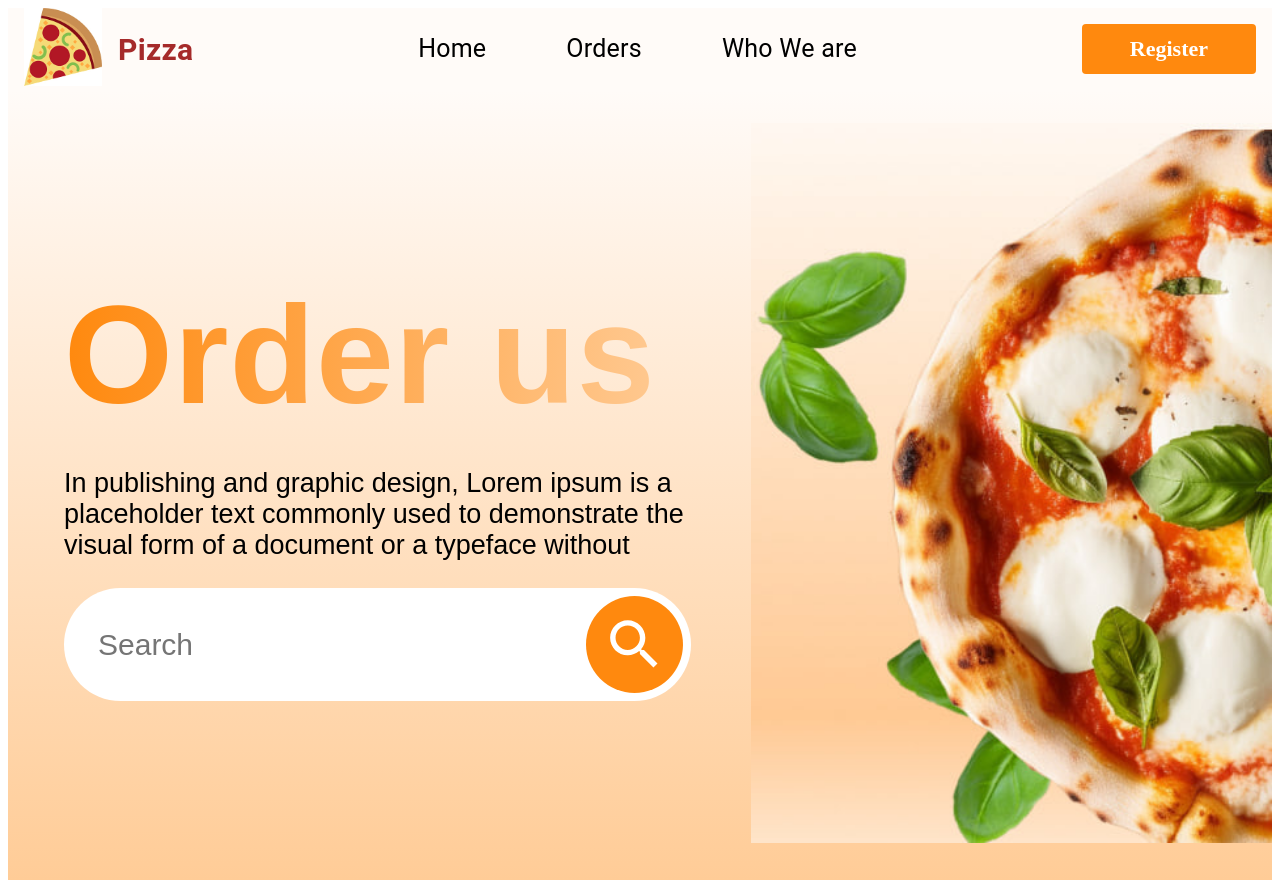
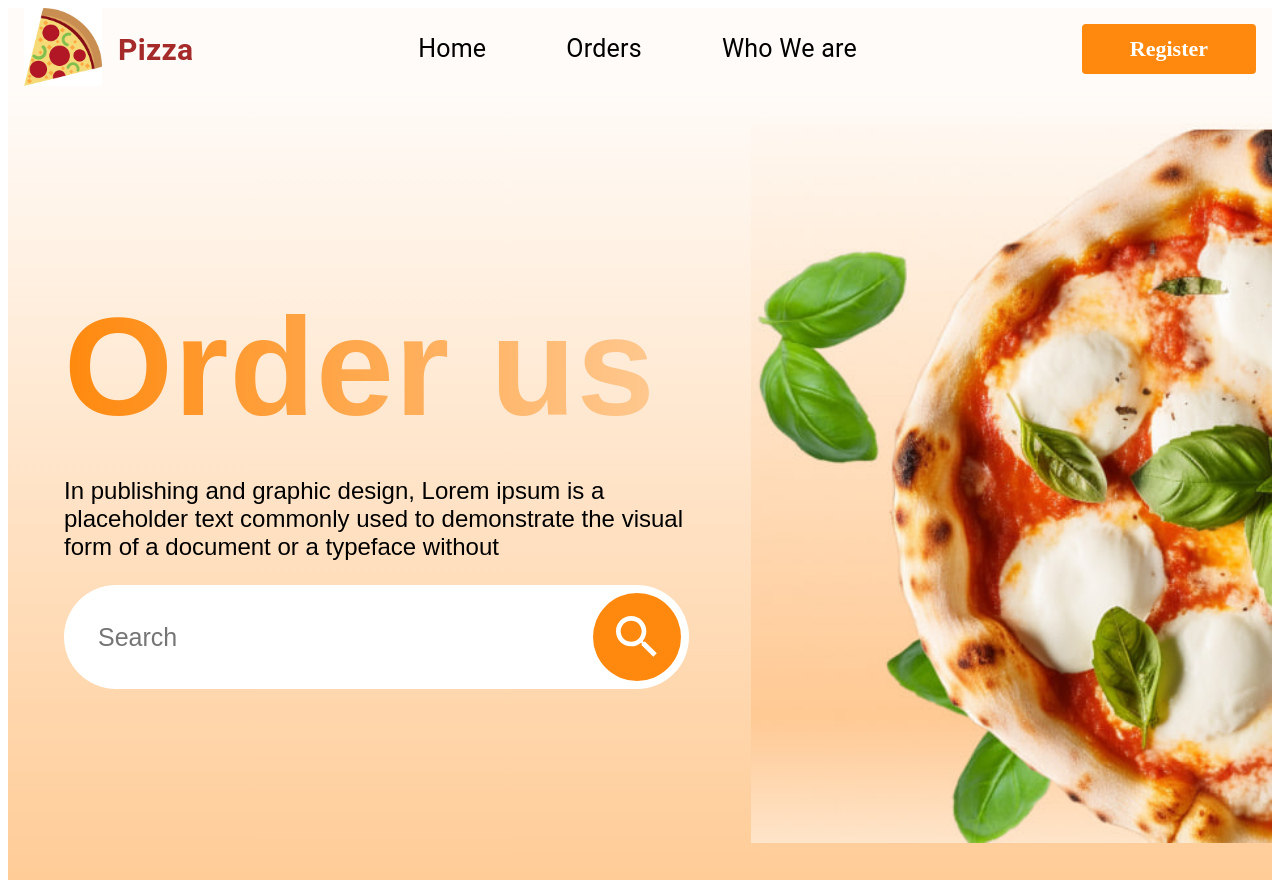
Before and after one commit to mihret1/Pizza-Ordering-Service, a React (Vite) app in the folder client/: page / in a window 1280 px wide. Built offline with nearby package versions, Linux system fonts and the light colour scheme.

Commit message:
finish the first part

```diff
--- a/client/src/components/navbar.jsx
+++ b/client/src/components/navbar.jsx
@@ -20,7 +20,7 @@ const Navbar=()=>{
             <Link to='/' style={{ textDecoration:'none' }}>
               <Stack direction='row' alignItems='center' spacing={2}>
                  <Box > <img src={logo2} style={{ height:isMediumSize?53 :78,   }}/> </Box>
-                 <Typography  sx={{ color:'brown' , fontWeight:'bolder', fontSize: isMediumSize?25: 30}}>Pizza</Typography>
+                 <Typography  sx={{ color:'brown' , fontWeight:'bolder', fontSize: isMediumSize?22: 30}}>Pizza</Typography>
               </Stack>
             </Link>
             <Stack direction='row'   spacing={{xs:2, sm:3, md:5,lg:10 }} alignItems='center'>
--- a/client/src/pages/Home.jsx
+++ b/client/src/pages/Home.jsx
@@ -4,37 +4,65 @@ import React from 'react'
 import Navbar from '../components/navbar'
 import img1 from '../assets/img1.jpg'
 import SearchIcon from '@mui/icons-material/Search';
-
+import {useTheme, useMediaQuery} from '@mui/material'
 
 function Home() {
+  const theme=useTheme()
+  const isExtraSmall=useMediaQuery(theme.breakpoints.down('xs'))
+  const betweenExtraSmall=useMediaQuery(theme.breakpoints.between('xs','sm'))
+  const isSmallSize=useMediaQuery(theme.breakpoints.down('sm'))
+  const betweenSmallMedium=useMediaQuery(theme.breakpoints.between('sm','md'))
+  const isMediumSize=useMediaQuery(theme.breakpoints.down('md'))
+  const betweenMediumLarge=useMediaQuery(theme.breakpoints.between('md','lg'))
+  const isLarge=useMediaQuery(theme.breakpoints.down('lg'))
+  const upperLarge=useMediaQuery(theme.breakpoints.up('lg'))
+
   return (
-    <Stack direction='row'
+    <Stack >
+      <Stack direction='row'
+      // justifyContent='center'
       alignItems='center'
-      paddingLeft={7}
-       sx={{
+      paddingLeft={{xs:2, sm:3,md:4,lg:7 }}
+        sx={{
       height:790,
-      background: 'linear-gradient(to bottom, #FFFBF8, #FFCC97)', // Gradient colors
+      background: 'linear-gradient(to bottom, #FFFBF8, #FFCC97)',
     }}>
       <Stack pr='5%' >
         <Typography variant='h4' fontWeight='bolder'
          sx={{background:'linear-gradient(to right, #FF890E,#FFCC97)',
           WebkitBackgroundClip: 'text',
           color: 'transparent',
-         fontSize:140 , fontFamily:'sans-serif'}}>Order us</Typography>
-        <p style={{ fontSize:27 ,fontFamily:'sans-serif'}}>In publishing and graphic design, Lorem ipsum is a placeholder
+           fontSize : isSmallSize  && 25 || betweenSmallMedium &&  35  || betweenMediumLarge && 70  || upperLarge && 140,
+
+           fontFamily:'sans-serif'}}>Order us</Typography>
+        <p style={{
+          fontSize: isMediumSize && 17 || betweenMediumLarge && 20 || upperLarge && 24 ,
+          fontFamily:'sans-serif'}}>In publishing and graphic design, Lorem ipsum is a placeholder
           text commonly used to demonstrate the visual form of a document or a typeface without</p>
-        <Stack direction='row'  justifyContent='space-between' sx={{ backgroundColor:'white', paddingY:1, paddingX:1, paddingLeft:4, borderRadius:20 }}>
-          <input placeholder='Search' style={{ outline:'none',border:'none', fontSize:30 }} />
-          <Box p={1} sx={{ backgroundColor:'#FF890E', borderRadius:'100%' }}>
+        <Stack direction='row'  justifyContent='space-between'
+          sx={{ backgroundColor:'white',
+             width:isExtraSmall && 150 || betweenExtraSmall && 170||  isSmallSize && 220 || betweenSmallMedium && 270 || betweenMediumLarge && 350 || upperLarge && 585,
+           paddingY:1, paddingX:1,
+           paddingLeft: 4,
+            borderRadius:20 }}>
+          <input placeholder='Search'
+
+           style={{ outline:'none',border:'none',width:isExtraSmall && 50 || betweenExtraSmall && 60,
+
+           fontSize:upperLarge && 25 }} />
+          <Box p={{ sm:1 }} sx={{ backgroundColor:'#FF890E', borderRadius:'100%' }}>
             <IconButton>
-              <SearchIcon  sx={{fontSize:65 ,color:'white' }} />
+              <SearchIcon  sx={{fontSize:upperLarge && 56 ,color:'white' }} />
             </IconButton>
           </Box>
         </Stack>
       </Stack>
-      <Box>
-        <img src={img1} style={{height:720}}/>
+      <Box >
+        <img src={img1} style={{
+          height: isSmallSize && 140 || betweenSmallMedium && 300 || betweenMediumLarge && 450 || upperLarge && 720
+          }}/>
       </Box>
+      </Stack>
     </Stack>
   )
 }
```
